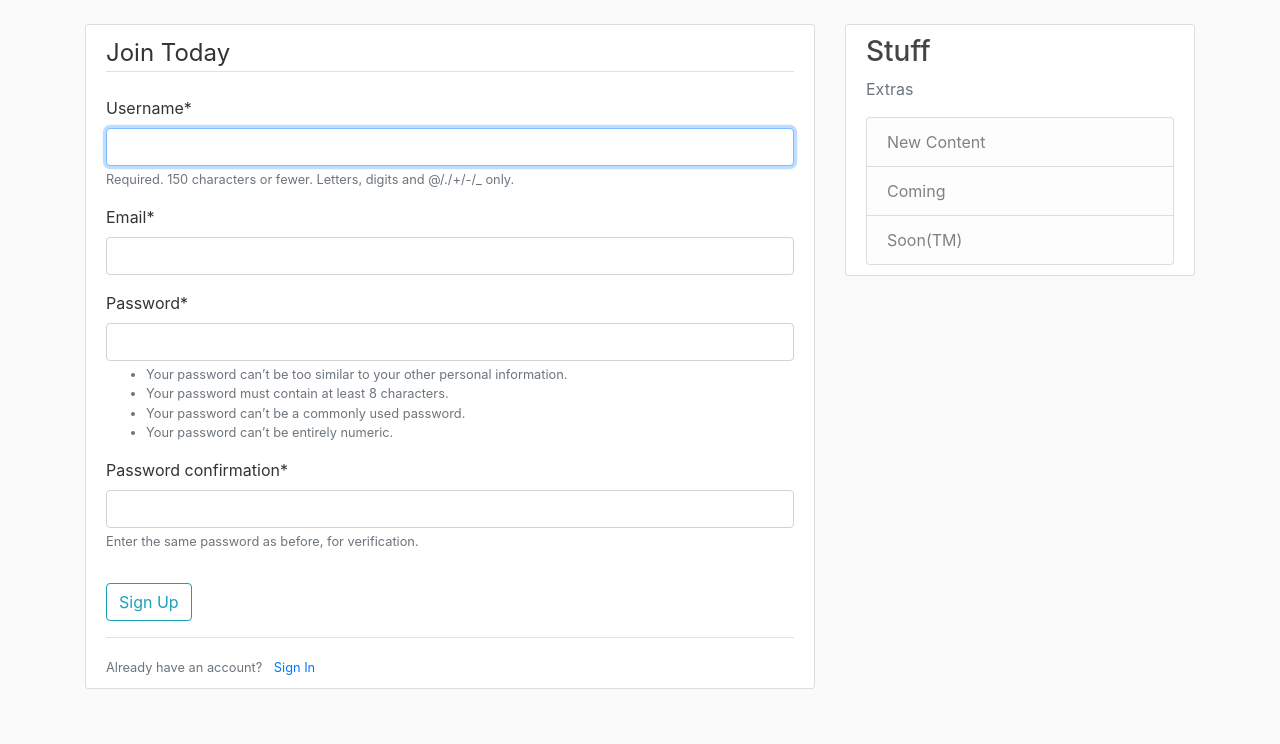
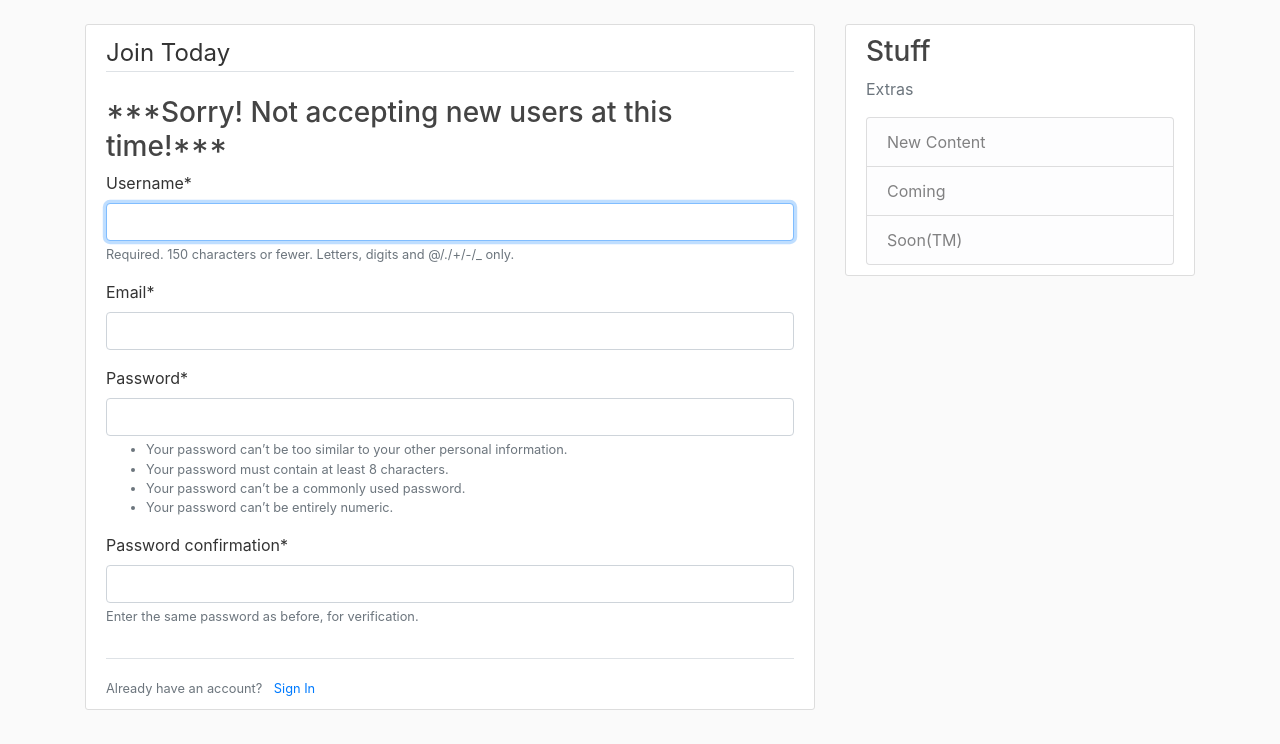
Before and after one commit to mastrong/django-site, a Django app: page /register/ in a window 1280 px wide. Shown: the part 56-800 px from the top of the page. Run offline with Django 3.2, Linux system fonts and the light colour scheme; parts of the project's set-up code (start-up, migrations or seed data) failed here and were passed over; some libraries are stand-ins or nearby versions.

Commit message:
disabled new users for now

```diff
--- a/users/templates/users/register.html
+++ b/users/templates/users/register.html
@@ -6,10 +6,13 @@
       {% csrf_token %}
       <fieldset class="form-group">
         <legend class="border-bottom mb-4">Join Today</legend>
+        <h3>***Sorry! Not accepting new users at this time!***</h3>
         {{ form|crispy }}
       </fieldset>
       <div class="form-group">
+        <!--
         <button class="btn btn-outline-info" type="submit">Sign Up</button>
+        -->
       </div>
     </form>
     <div class="border-top pt-3">
```
